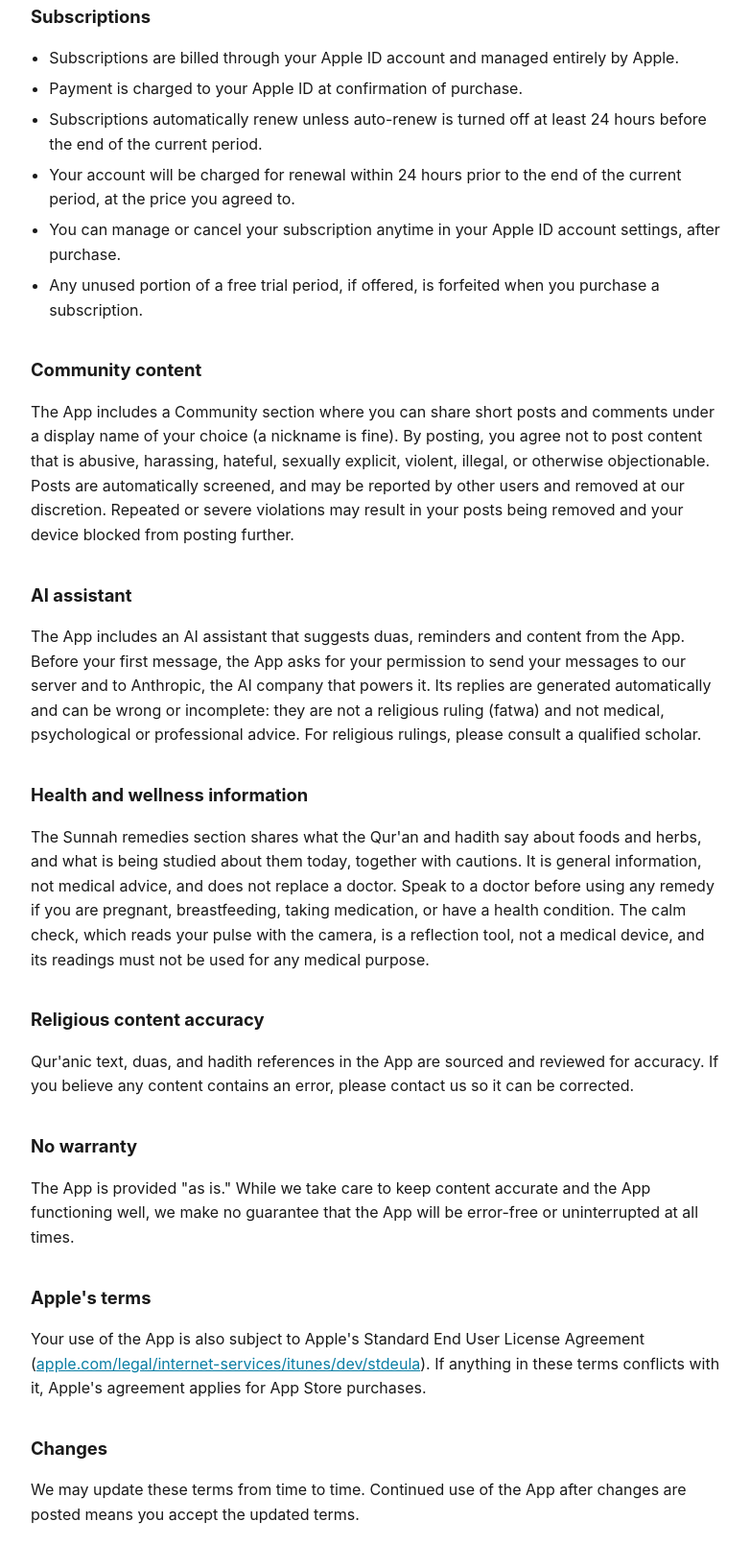
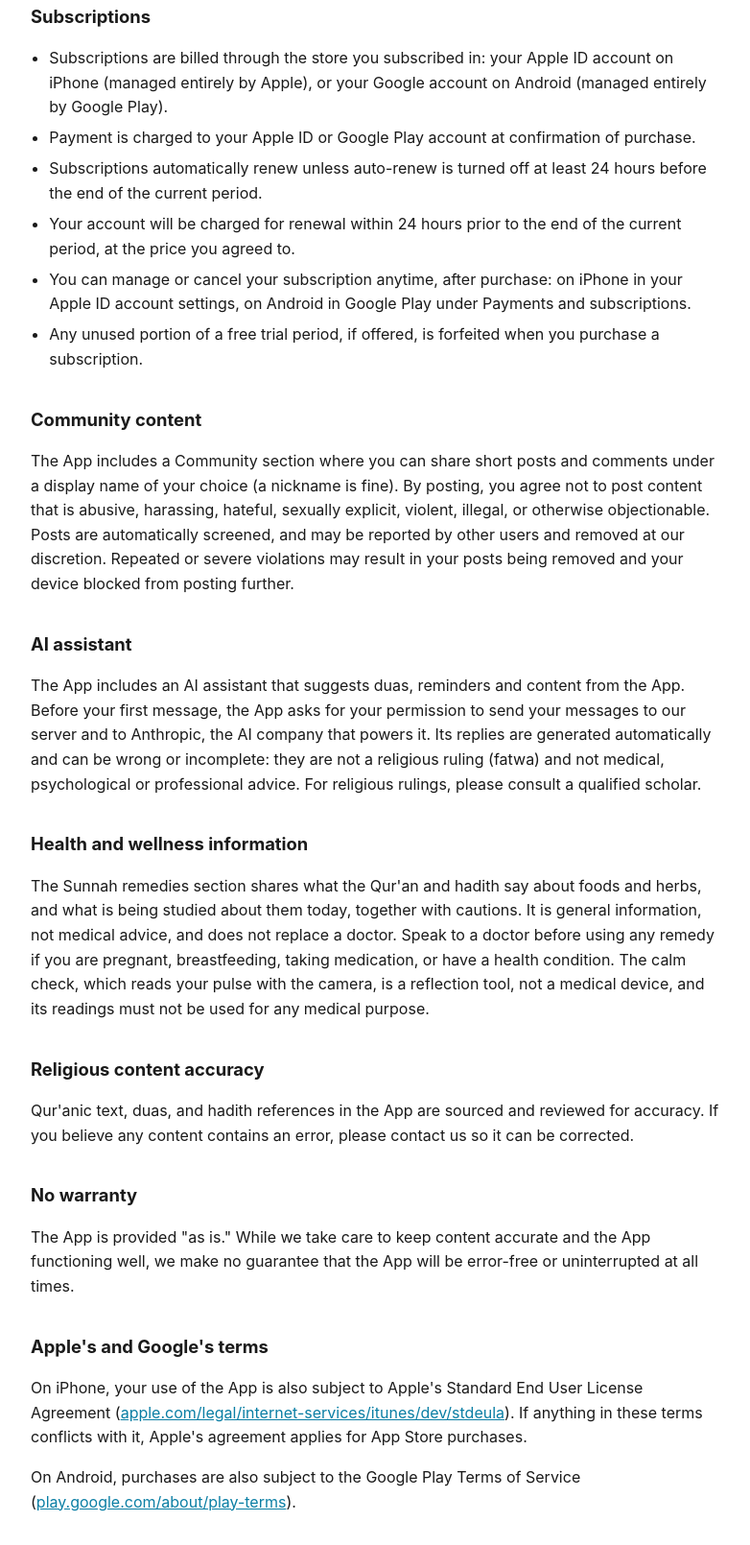
Before and after one commit to qalb-legal/qalb-legal, a plain HTML site: page terms.html in a window 1280 px wide. Shown: the part 570-2180 px from the top of the page at 96% size, without its empty margins (248-1030 px from the left). Drawn offline with Linux system fonts and the light colour scheme.

Commit message:
Add Google Play and Android wording to privacy, terms and support
Co-Authored-By: Claude Opus 5.5 <noreply@anthropic.com>

```diff
--- a/terms.html
+++ b/terms.html
@@ -28,11 +28,11 @@
 
 <h2>Subscriptions</h2>
 <ul>
-  <li>Subscriptions are billed through your Apple ID account and managed entirely by Apple.</li>
-  <li>Payment is charged to your Apple ID at confirmation of purchase.</li>
+  <li>Subscriptions are billed through the store you subscribed in: your Apple ID account on iPhone (managed entirely by Apple), or your Google account on Android (managed entirely by Google Play).</li>
+  <li>Payment is charged to your Apple ID or Google Play account at confirmation of purchase.</li>
   <li>Subscriptions automatically renew unless auto-renew is turned off at least 24 hours before the end of the current period.</li>
   <li>Your account will be charged for renewal within 24 hours prior to the end of the current period, at the price you agreed to.</li>
-  <li>You can manage or cancel your subscription anytime in your Apple ID account settings, after purchase.</li>
+  <li>You can manage or cancel your subscription anytime, after purchase: on iPhone in your Apple ID account settings, on Android in Google Play under Payments and subscriptions.</li>
   <li>Any unused portion of a free trial period, if offered, is forfeited when you purchase a subscription.</li>
 </ul>
 
@@ -51,8 +51,9 @@
 <h2>No warranty</h2>
 <p>The App is provided "as is." While we take care to keep content accurate and the App functioning well, we make no guarantee that the App will be error-free or uninterrupted at all times.</p>
 
-<h2>Apple's terms</h2>
-<p>Your use of the App is also subject to Apple's Standard End User License Agreement (<a href="https://www.apple.com/legal/internet-services/itunes/dev/stdeula/">apple.com/legal/internet-services/itunes/dev/stdeula</a>). If anything in these terms conflicts with it, Apple's agreement applies for App Store purchases.</p>
+<h2>Apple's and Google's terms</h2>
+<p>On iPhone, your use of the App is also subject to Apple's Standard End User License Agreement (<a href="https://www.apple.com/legal/internet-services/itunes/dev/stdeula/">apple.com/legal/internet-services/itunes/dev/stdeula</a>). If anything in these terms conflicts with it, Apple's agreement applies for App Store purchases.</p>
+<p>On Android, purchases are also subject to the Google Play Terms of Service (<a href="https://play.google.com/about/play-terms/">play.google.com/about/play-terms</a>).</p>
 
 <h2>Changes</h2>
 <p>We may update these terms from time to time. Continued use of the App after changes are posted means you accept the updated terms.</p>
```
Also changed, not shown: privacy.html (+2 -2 lines), support.html (+3 -3 lines).
